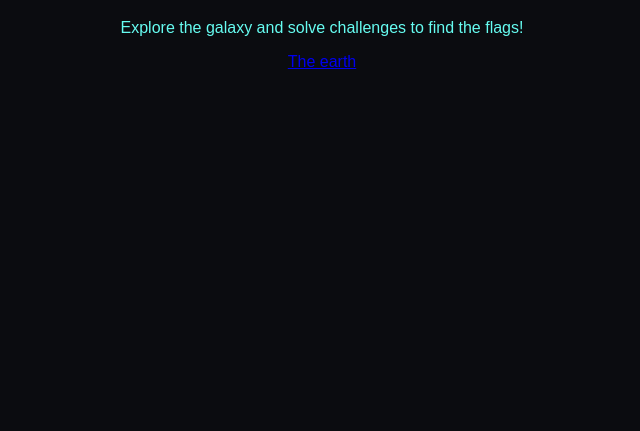
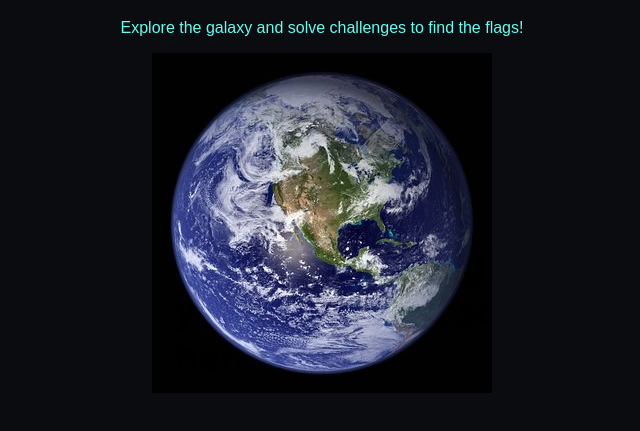
Before and after one commit to Madelelo/space-ctf, a plain HTML site: page index.html in a window 1280 px wide. Shown: the part 61-492 px from the top of the page, without its empty margins (318-958 px from the left). Drawn offline with Linux system fonts and the light colour scheme.

Commit message:
Update tasks and readme

```diff
--- a/index.html
+++ b/index.html
@@ -9,9 +9,11 @@
 <body>
     <h1>Welcome to the Space CTF!</h1>
     <p>Explore the galaxy and solve challenges to find the flags!</p>
-    <nav>
-        <a href="earth.html"> The earth</a>
-    </nav>
+    <a href="earth.html">
+        <img src="earth1.png" alt="Picture of the earth">
+    </a>
+
+
     <script src="script.js"></script>
 </body>
 </html>
--- a/styles.css
+++ b/styles.css
@@ -37,3 +37,8 @@ padding: 50px;
 #this-is-not-a-hint:hover {
     cursor:none;
 }
+
+::selection {
+    color:black;
+    background: black;
+  }
```
Also changed, not shown: earth.html (+2 -0 lines), moon.html (+2 -0 lines), earth1.png (added), 1 other file.
